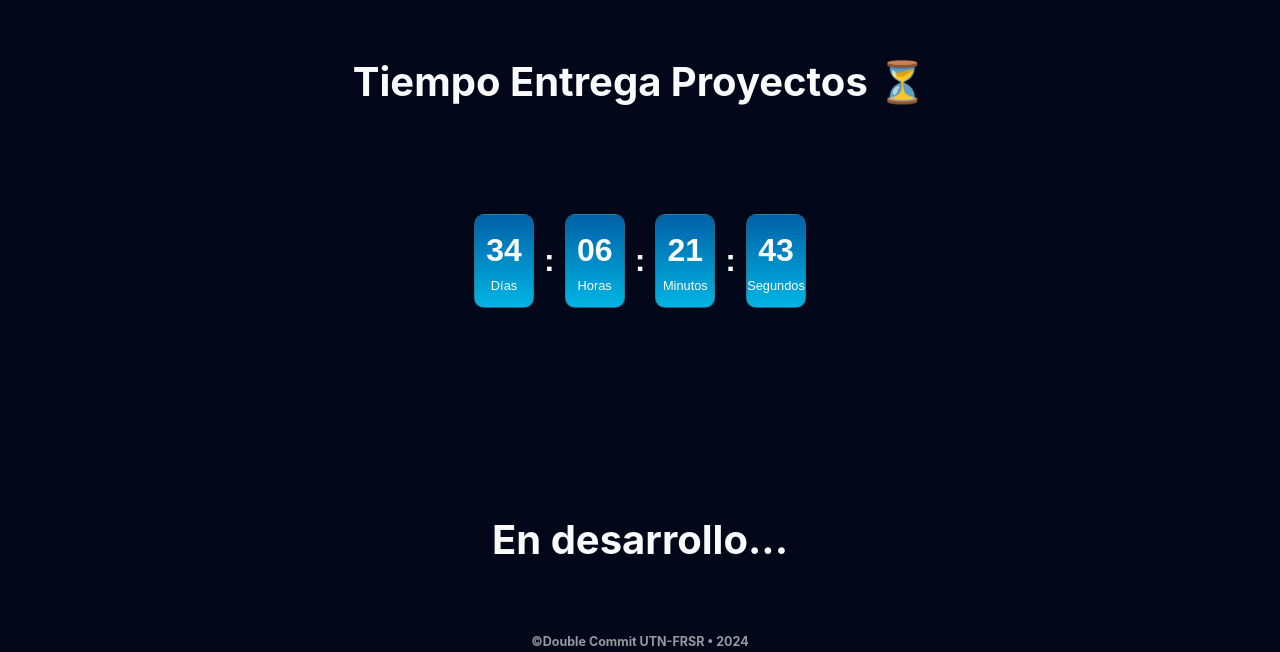
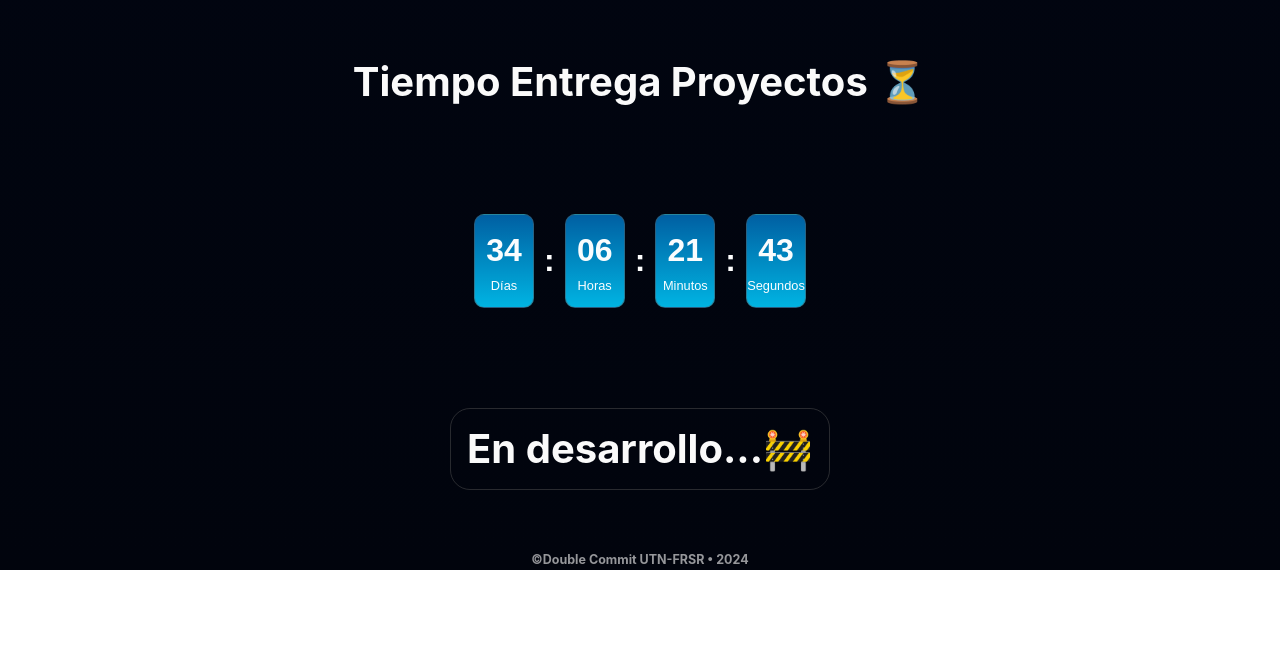
Before and after one commit to solidsnk86/double-commit, a Vue app: page / in a window 1280 px wide. Shown: the part 1957-2609 px from the top of the page. After the commit the page ends 2527 px from the top, so only its background shows below. Built offline with nearby package versions, Linux system fonts and the light colour scheme; no server answers.

Commit message:
fix styles

```diff
--- a/src/App.vue
+++ b/src/App.vue
@@ -20,7 +20,7 @@ import RemainTime from './components/RemainTime.vue'
   <ProjectsComponent />
   <SectionTitle children="Tiempo Entrega Proyectos ⏳" />
   <RemainTime />
-  <SectionTitle children="En desarrollo..." />
+  <SectionTitle children="En desarrollo...🚧" class="development" />
   <FooterComponent />
 </template>
 
@@ -28,4 +28,13 @@ import RemainTime from './components/RemainTime.vue'
 #app {
   width: 100%;
 }
+.development {
+  width: fit-content;
+  display: flex;
+  justify-content: center;
+  margin: 0 auto;
+  padding: 8px 16px;
+  border: 1px solid var(--color-border);
+  border-radius: 20px;
+}
 </style>
--- a/src/assets/base.css
+++ b/src/assets/base.css
@@ -38,7 +38,7 @@
 body {
   min-height: 100vh;
   color: var(--color-text);
-  background: var(--color-background);
+  background: linear-gradient(to bottom, var(--color-background), #01040d);
   transition:
     color 0.5s,
     background-color 0.5s;
--- a/src/components/ProjectsComponent.vue
+++ b/src/components/ProjectsComponent.vue
@@ -70,7 +70,7 @@ a {
   gap: 4px;
   text-decoration: none;
   font-weight: 500;
-  filter: drop-shadow(0 0 4px #2f3a419d);
+  box-shadow: 0 0 1px #2f3a419d;
 }
 
 a:hover {
```
